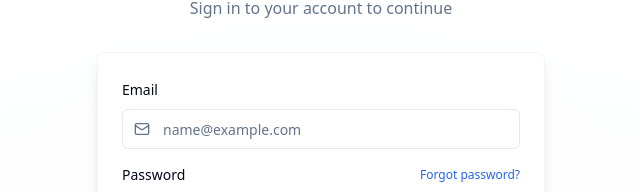
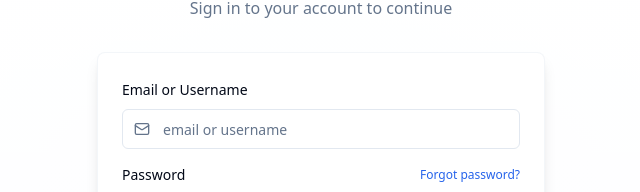
Before and after one commit to last-blade/Blogging-Platform, a React (Vite) app in the folder frontend/: page /login in a window 1280 px wide. Shown: the part 181-373 px from the top of the page, without its empty margins (319-959 px from the left). Built offline with nearby package versions, Linux system fonts and the light colour scheme.

Commit message:
integrated login api

```diff
--- a/frontend/src/pages/Auth/Login.jsx
+++ b/frontend/src/pages/Auth/Login.jsx
@@ -1,7 +1,8 @@
 import { useState } from "react"
 import { motion } from "framer-motion"
-import { Eye, EyeOff, ArrowRight, Mail, Lock, Github, Twitter } from 'lucide-react'
-
+import { Eye, EyeOff, Mail, Lock, } from 'lucide-react'
+import { useNavigate } from "react-router-dom";
+import { loginUser } from "../../api/authApi";
 import { Button } from "../../components/ui/Button"
 import { Input } from "../../components/ui/Input"
 import { Card, CardContent } from "../../components/ui/Card"
@@ -11,15 +12,35 @@ import Logo from "../../components/Logo"
 
 
 function Login() {
-  const [showPassword, setShowPassword] = useState(false)
-  const [email, setEmail] = useState("")
-  const [password, setPassword] = useState("")
-  const [rememberMe, setRememberMe] = useState(false)
+  const [showPassword, setShowPassword] = useState(false);
+  const [identifier, setIdentifier] = useState("");
+  const [password, setPassword] = useState("");
+  const [rememberMe, setRememberMe] = useState(false);
+  const [loading, setLoading] = useState(false);
+  const [error, setError] = useState(null);
+  const navigate = useNavigate();
 
-  const handleSubmit = (e) => {
-    e.preventDefault()
-    console.log({ email, password, rememberMe })
-  }
+  const handleSubmit = async (e) => {
+    e.preventDefault();
+    setLoading(true);
+    setError(null);
+
+    try {
+      const response = await loginUser({
+        email: identifier.includes("@") ? identifier : undefined,
+        username: identifier.includes("@") ? undefined : identifier,
+        password
+      });
+
+      document.cookie = `token=${response.data.token}; path=/`;
+
+      navigate("/home");
+    } catch (err) {
+      setError(err.response?.data?.message || "Login failed");
+    } finally {
+      setLoading(false);
+    }
+  };
 
   const fadeIn = {
     hidden: { opacity: 0, y: 20 },
@@ -28,7 +49,7 @@ function Login() {
       y: 0,
       transition: { duration: 0.6 }
     }
-  }
+  };
 
   return (
     <div className="min-h-screen flex items-center justify-center bg-gradient-to-b from-background to-background/80 p-4">
@@ -50,22 +71,23 @@ function Login() {
           <CardContent className="pt-6">
             <form onSubmit={handleSubmit} className="space-y-4">
               <div className="space-y-2">
-                <label htmlFor="email" className="text-sm font-medium">
-                  Email
+                <label htmlFor="identifier" className="text-sm font-medium">
+                  Email or Username
                 </label>
                 <div className="relative">
                   <Mail className="absolute left-3 top-1/2 -translate-y-1/2 h-4 w-4 text-muted-foreground" />
                   <Input
-                    id="email"
-                    type="email"
-                    placeholder="name@example.com"
+                    id="identifier"
+                    type="text"
+                    placeholder="email or username"
                     className="pl-10"
-                    value={email}
-                    onChange={(e) => setEmail(e.target.value)}
+                    value={identifier}
+                    onChange={(e) => setIdentifier(e.target.value)}
                     required
                   />
                 </div>
               </div>
+
 
               <div className="space-y-2">
                 <div className="flex items-center justify-between">
@@ -120,9 +142,10 @@ function Login() {
                 </label>
               </div>
 
-              <Button type="submit" className="w-full">
-                Sign in
+              <Button type="submit" className="w-full" disabled={loading}>
+              {loading ? "Signing in..." : "Sign in"}
               </Button>
+              {error && <p className="text-red-500 text-center">{error}</p>}
             </form>
 
             <div className="relative my-6">
```
